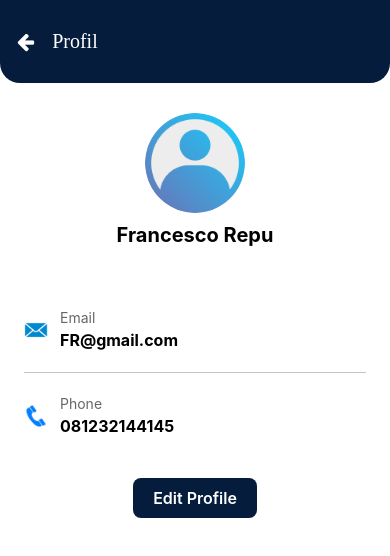
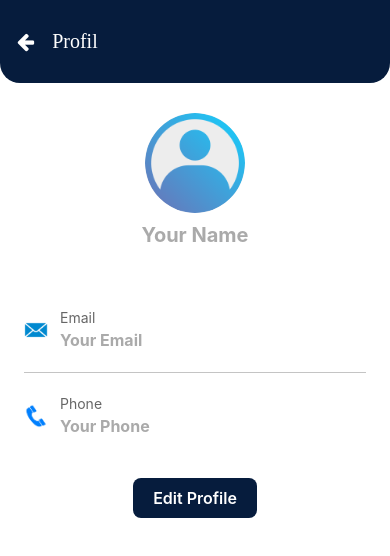
Before and after one commit to FaithzaMandolang/Finote, a React Native app: screen /ProfilePage in a window 390 px wide. Shown: the top 556 px of the page. Built offline with nearby package versions, Linux system fonts and the light colour scheme.

Commit message:
UpdateProfile

```diff
--- a/src/pages/Profile/index.tsx
+++ b/src/pages/Profile/index.tsx
@@ -15,10 +15,10 @@ import {Email, Phone, Profil} from '../../assets';
 import {launchImageLibrary} from 'react-native-image-picker';
 
 export default function ProfilePage({navigation}) {
-  const [isEditing, setIsEditing] = useState(false);
-  const [name, setName] = useState('Francesco Repu');
-  const [email, setEmail] = useState('FR@gmail.com');
-  const [phone, setPhone] = useState('081232144145');
+  const [isEditing, setIsEditing] = useState(false); // Default: view mode
+  const [name, setName] = useState('');
+  const [email, setEmail] = useState('');
+  const [phone, setPhone] = useState('');
   const [profileImage, setProfileImage] = useState(null);
 
   const handleEditToggle = () => {
@@ -32,6 +32,7 @@ export default function ProfilePage({navigation}) {
   };
 
   const handleChoosePhoto = () => {
+    if (isEditing) {
       launchImageLibrary({mediaType: 'photo', quality: 0.5}, response => {
         if (response.didCancel) {
           console.log('User cancelled image picker');
@@ -41,17 +42,16 @@ export default function ProfilePage({navigation}) {
           setProfileImage(response.assets[0].uri);
         }
       });
+    }
   };
 
   return (
     <View style={styles.container}>
       <Header title="Profil" withBackIcon onPress={() => navigation.goBack()} />
-
       <ScrollView>
         <Gap height={30} />
-
         <View style={styles.profileSection}>
-          <TouchableOpacity onPress={isEditing ? handleChoosePhoto : null}>
+          <TouchableOpacity onPress={handleChoosePhoto}>
             <Image
               source={profileImage ? {uri: profileImage} : Profil}
               style={styles.profileImage}
@@ -62,11 +62,14 @@ export default function ProfilePage({navigation}) {
               style={styles.inputName}
               value={name}
               onChangeText={setName}
-              placeholder="Your Name"
+              placeholder="Masukan nama"
               placeholderTextColor="#aaa"
             />
           ) : (
-            <Text style={styles.profileName}>{name}</Text>
+            <Text
+              style={[styles.profileName, {color: name ? 'black' : '#aaa'}]}>
+              {name ? name : 'Your Name'}
+            </Text>
           )}
         </View>
 
@@ -82,12 +85,14 @@ export default function ProfilePage({navigation}) {
                   style={styles.inputField}
                   value={email}
                   onChangeText={setEmail}
-                  placeholder="Your Email"
+                  placeholder="Masukan email"
                   placeholderTextColor="#aaa"
                   keyboardType="email-address"
                 />
               ) : (
-                <Text style={styles.value}>{email}</Text>
+                <Text style={[styles.value, {color: email ? 'black' : '#aaa'}]}>
+                  {email ? email : 'Your Email'}
+                </Text>
               )}
             </View>
           </View>
@@ -103,12 +108,14 @@ export default function ProfilePage({navigation}) {
                   style={styles.inputField}
                   value={phone}
                   onChangeText={setPhone}
-                  placeholder="Your Phone"
+                  placeholder="Masukan no phone"
                   placeholderTextColor="#aaa"
                   keyboardType="phone-pad"
                 />
               ) : (
-                <Text style={styles.value}>{phone}</Text>
+                <Text style={[styles.value, {color: phone ? 'black' : '#aaa'}]}>
+                  {phone ? phone : 'Your Phone'}
+                </Text>
               )}
             </View>
           </View>
@@ -150,7 +157,7 @@ const styles = StyleSheet.create({
     marginTop: 10,
     fontSize: 20,
     fontWeight: 'bold',
-    color: 'black',
+    color: '#aaa',
   },
   inputName: {
     fontSize: 20,
@@ -185,7 +192,7 @@ const styles = StyleSheet.create({
   value: {
     fontSize: 16,
     fontWeight: 'bold',
-    color: 'black',
+    color: '#aaa',
   },
   inputField: {
     borderBottomWidth: 1,
```
Lines whose indentation alone changed are shown as unchanged.
